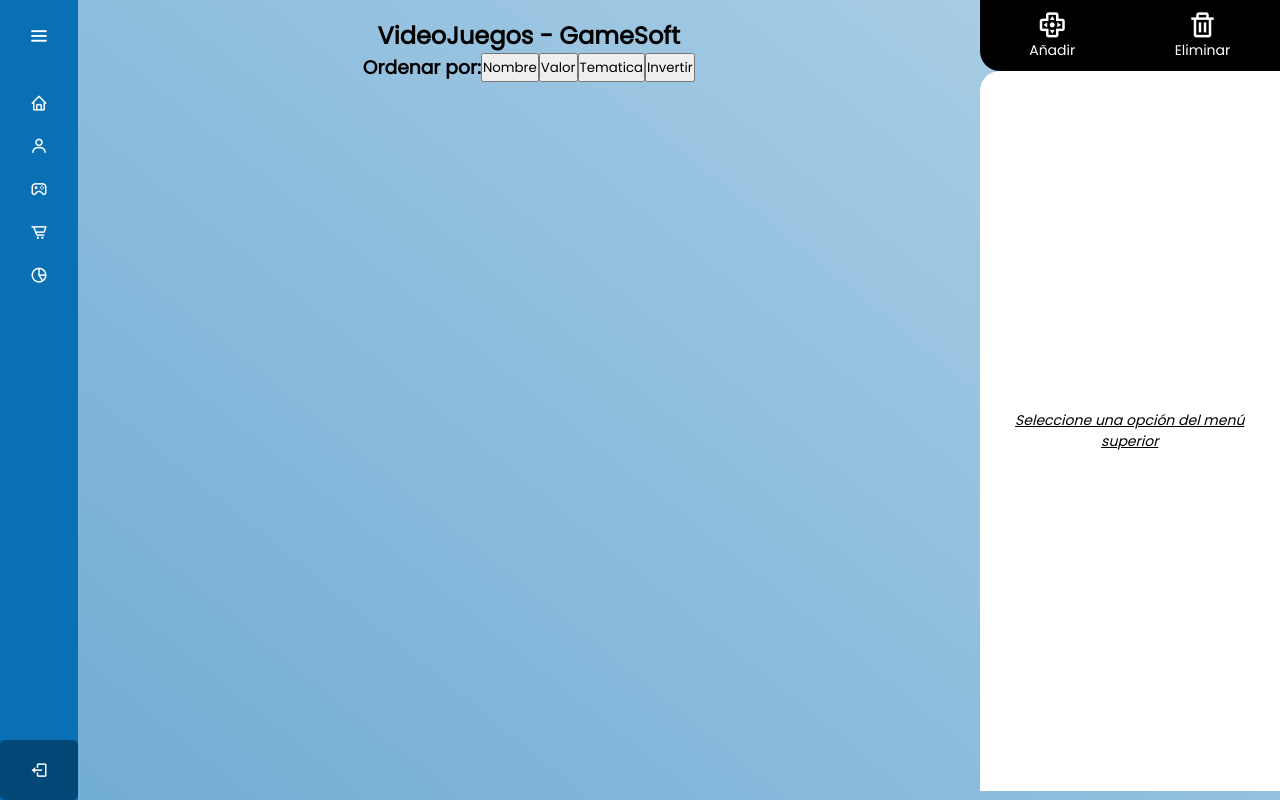
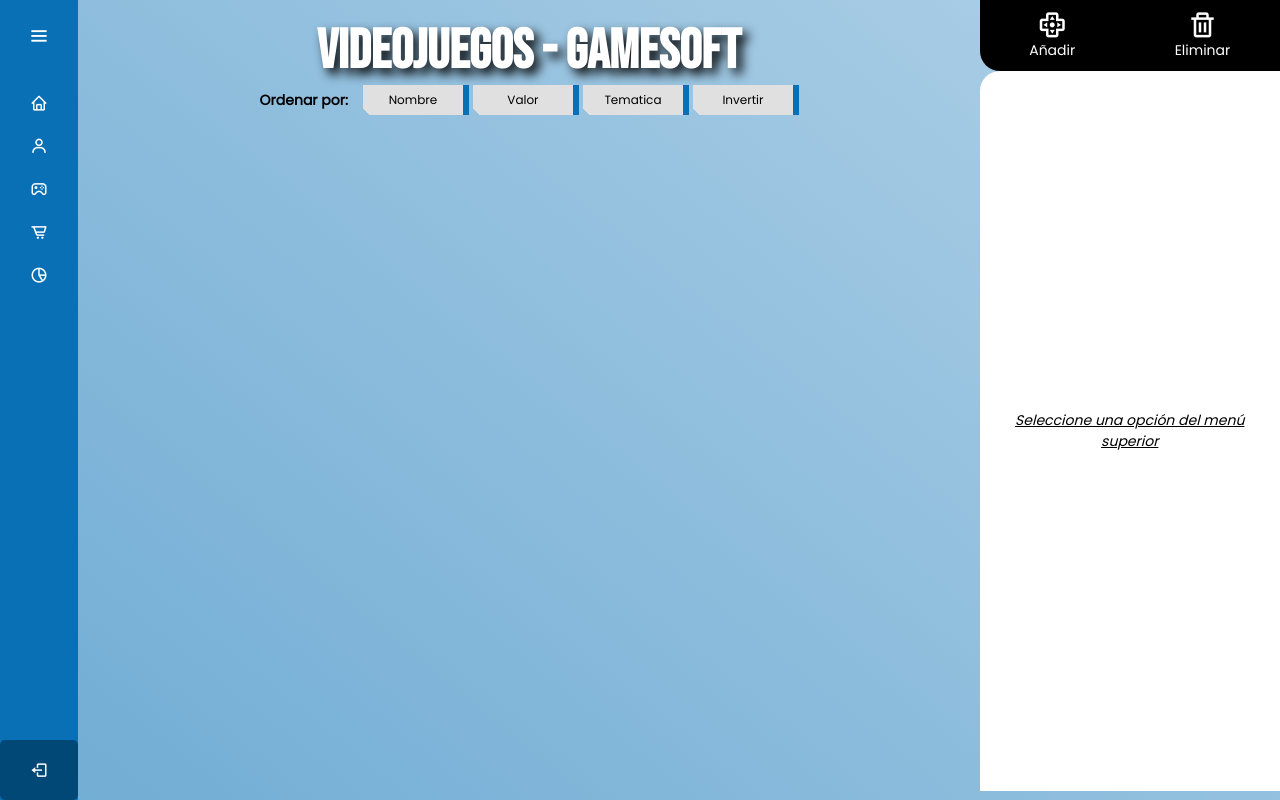
Before and after one commit to AlejandroMancilla/GameSoft_Campus, a plain HTML site: page juegos.html in a window 1280 px wide. Drawn offline with nearby package versions, Linux system fonts and the light colour scheme.

Commit message:
Estilos Botones

```diff
--- a/juegos.html
+++ b/juegos.html
@@ -67,12 +67,12 @@
     <section class="users-section">
       <div class="container-usuarios">
         <h1>VideoJuegos - GameSoft</h1>
-        <div id="OrderDiv" style="display: flex; flex-direction: row;">
+        <div id="OrderDiv" style="display: flex; flex-direction: row; align-items: center;">
           <h3>Ordenar por:</h3>
-          <button id="OrdGame">Nombre</button>
-          <button id="OrdPrecio">Valor</button>
-          <button id="OrdTema">Tematica</button>
-          <button id="OrdInverter">Invertir</button>
+          <button id="OrdGame" class="button-49">Nombre</button>
+          <button id="OrdPrecio" class="button-49">Valor</button>
+          <button id="OrdTema" class="button-49">Tematica</button>
+          <button id="OrdInverter" class="button-49">Invertir</button>
         </div>
         <div id="ListGames"></div>
       </div>
--- a/style.css
+++ b/style.css
@@ -421,6 +421,19 @@
   min-height: 100vh;
 }
 
+.container-usuarios h1 {
+  font-family: 'Bebas Neue', sans-serif;
+  font-size: 55px;
+  color: var(--color-white);
+  text-shadow: black 0.1em 0.1em 0.2em
+}
+
+.container-usuarios h3 {
+  font-family: 'Poppins', sans-serif;
+  font-size: 14px;
+  margin-right: 10px;
+}
+
 .container-datos{
   width: 25%;
   min-height: 100vh;
@@ -661,8 +674,6 @@
   font-size: 12px;
 }
 
-
-
 .card:hover .front {
 
   transform: perspective(500px) rotateY(180deg);
@@ -677,3 +688,84 @@
   font-size: 100px;
   color: #f1f1f1;
 }
+
+/*ESTILOS BOTONES*/
+
+.button-49,
+.button-49:after {
+  width: 100px;
+  height: 30px;
+  font-size: 12px;
+  background: linear-gradient(45deg, transparent 5%, var(--color-light) 5%);
+  border: 0;
+  color: #000000;
+  box-shadow: 6px 0px 0px var(--color-default);
+  outline: transparent;
+  position: relative;
+  user-select: none;
+  -webkit-user-select: none;
+  touch-action: manipulation;
+  font-family: 'Poppins', sans-serif;
+  margin: 0 5px;
+}
+
+.button-49:after {
+  --slice-0: inset(50% 50% 50% 50%);
+  --slice-1: inset(80% -6px 0 0);
+  --slice-2: inset(50% -6px 30% 0);
+  --slice-3: inset(10% -6px 85% 0);
+  --slice-4: inset(40% -6px 43% 0);
+  --slice-5: inset(80% -6px 5% 0);
+  content: 'ALTERNATE TEXT';
+  display: block;
+  position: absolute;
+  top: 0;
+  left: 0;
+  right: 0;
+  bottom: 0;
+  background: linear-gradient(45deg, transparent 3%, #00E6F6 3%, #00E6F6 5%, var(--color-default) 5%);
+  text-shadow: -3px -3px 0px #F8F005, 3px 3px 0px #00E6F6;
+  clip-path: var(--slice-0);
+}
+
+.button-49:hover{
+  background: linear-gradient(45deg, transparent 5%, var(--color-default) 5%);
+  color: #fff;
+  font-weight: bold;
+}
+
+.button-49:hover:after {
+  animation: .5s glitch;
+  animation-timing-function: steps(2, end);
+}
+
+.button-49:active{
+  transform: scale(0.9);
+}
+
+@keyframes glitch {
+  0% {
+    clip-path: var(--slice-1);
+    transform: translate(-20px, -10px);
+  }
+  20% {
+    clip-path: var(--slice-1);
+    transform: translate(-10px, 10px);
+  }
+  40% {
+    clip-path: var(--slice-2);
+    transform: translate(-5px, 0px);
+  }
+  60% {
+    clip-path: var(--slice-4);
+    transform: translate(5px, 10px);
+  }
+  80% {
+    clip-path: var(--slice-5);
+    transform: translate(20px, -10px);
+  }
+  100% {
+    clip-path: var(--slice-1);
+    transform: translate(0);
+  }
+}
```
Also changed, not shown: usuarios.html (+5 -5 lines).
